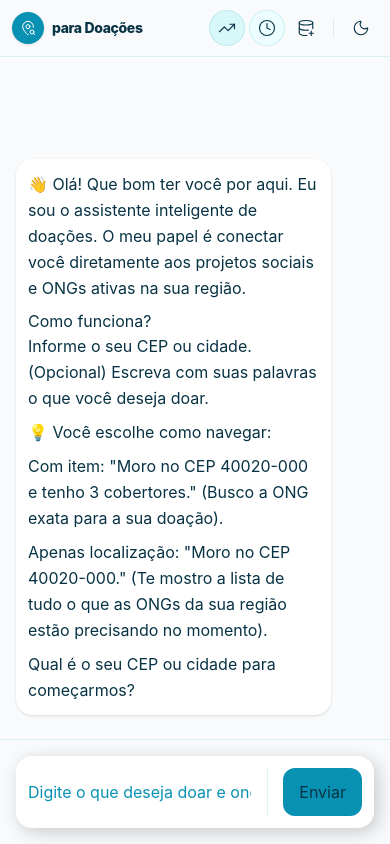
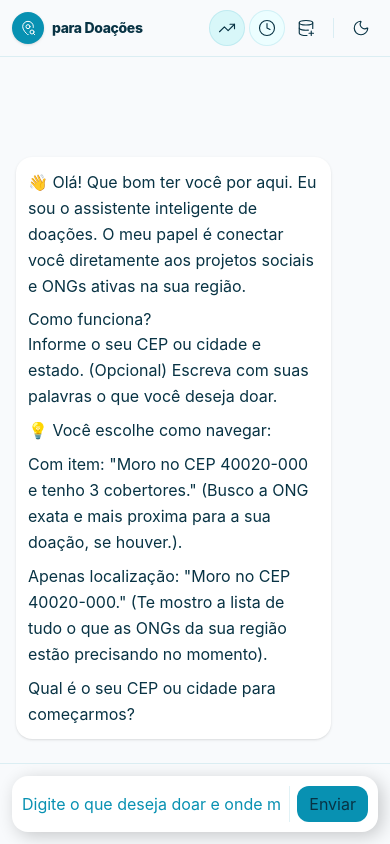
Before and after one commit to emilio-manoel/TCC--Sistema-Inteligente-de-Triagem-e-Match-para-Doacoes-de-ONGs, a React (Vite) app: page /1788035156000 in a window 390 px wide. Built offline with nearby package versions, Linux system fonts and the light colour scheme; no server answers.

Commit message:
realizando alterações no layout no qual quebrava quando estivesse no mobile

```diff
--- a/index.html
+++ b/index.html
@@ -9,7 +9,7 @@
     />
     <meta
       name="viewport"
-      content="width=device-width, initial-scale=1.0, viewport-fit=cover"
+      content="width=device-width, initial-scale=1.0, viewport-fit=cover, interactive-widget=resizes-content"
     />
     <title>Sistema inteligente de triagem e match para doações de ongs</title>
   </head>
--- a/package.json
+++ b/package.json
@@ -1,7 +1,7 @@
 {
   "name": "tcc--sistema-inteligente-de-triagem-e-match-para-doacoes-de-ongs",
   "private": true,
-  "version": "2.0.0",
+  "version": "2.0.2",
   "type": "module",
   "scripts": {
     "dev": "vite --host",
--- a/src/App.tsx
+++ b/src/App.tsx
@@ -3,9 +3,9 @@ import { router } from "./router";
 
 function App() {
   return (
-    <main className="w-screen h-screen">
-    <RouterProvider router={router} />
-    </main>
+    <div className="w-full h-full">
+      <RouterProvider router={router} />
+    </div>
   )
 }
 
--- a/src/components/chat/ChatInput.tsx
+++ b/src/components/chat/ChatInput.tsx
@@ -25,7 +25,7 @@ export default function ChatInput({ onSendMessage, disabled }: ChatInputProps) {
   }
 
   return (
-    <div className="p-4 bg-background border-t border-border shrink-0 w-full">
+    <div className="p-3 sm:p-4 safe-area-bottom bg-background border-t border-border shrink-0 w-full z-10">
       <div className="max-w-4xl mx-auto w-full">
         <Input
           placeholder="Digite o que deseja doar e onde mora..."
--- a/src/components/ui/Input.tsx
+++ b/src/components/ui/Input.tsx
@@ -21,7 +21,7 @@ export function Input({
   return (
     <div
       className={[
-        "bg-input flex items-center rounded-2xl p-3 sm:p-4 shadow-[4px_4px_18px_0px_rgba(0,0,0,0.2)]",
+        "bg-input flex items-center rounded-2xl p-2.5 sm:p-4 shadow-[4px_4px_18px_0px_rgba(0,0,0,0.2)]",
         disabled ? "opacity-60" : "",
         className,
       ].join(" ")}
@@ -34,16 +34,17 @@ export function Input({
         data-lpignore="true"
         data-form-type="other"
         {...rest}
-        className="text-foreground placeholder:text-muted-foreground w-full bg-transparent text-base sm:text-sm outline-none disabled:cursor-not-allowed"
+        className="text-foreground placeholder:text-muted-foreground w-full min-w-0 bg-transparent text-base sm:text-sm outline-none disabled:cursor-not-allowed"
       />
       {suffix && (
         <>
-          <Divider orientation="vertical" />
+          <Divider orientation="vertical" spacing={8} />
           <Button
             type="button"
             disabled={disabled}
             onClick={onClickSuffix}
-            className="text-muted-foreground text-sm font-medium disabled:opacity-40 disabled:cursor-not-allowed"
+            size="sm"
+            className="text-muted-foreground text-xs sm:text-sm font-medium disabled:opacity-40 disabled:cursor-not-allowed shrink-0"
           >
             {suffix}
           </Button>
--- a/src/index.css
+++ b/src/index.css
@@ -8,9 +8,13 @@
 @import "leaflet/dist/leaflet.css";
 
 @layer base {
-  html, body {
+  html,
+  body,
+  #root {
     width: 100%;
     height: 100%;
+    height: 100dvh;
+    overflow: hidden;
   }
 
   body {
@@ -22,6 +26,16 @@
   }
 }
 
+.safe-area-bottom {
+  padding-bottom: calc(0.75rem + env(safe-area-inset-bottom, 0px));
+}
+
+@media (min-width: 640px) {
+  .safe-area-bottom {
+    padding-bottom: 1rem;
+  }
+}
+
 .lucide {
   stroke-width: 1.5;
 }
--- a/src/layout/RootLayout.tsx
+++ b/src/layout/RootLayout.tsx
@@ -3,7 +3,7 @@ import Header from "../components/shared/Header";
 
 export function RootLayout() {
     return (
-        <div className="flex h-screen flex-col overflow-hidden bg-background text-foreground">
+        <div className="flex h-dvh w-full flex-col overflow-hidden bg-background text-foreground">
             <Header />
             <main className="flex flex-1 flex-col min-h-0 overflow-hidden relative">
                 <Outlet />
--- a/src/styles/reset.css
+++ b/src/styles/reset.css
@@ -25,7 +25,7 @@ html {
   scroll-behavior: smooth;
 }
 
-body {
+body{
   min-height: 100%;
   margin: 0;
   padding: 0;
--- a/src/utils/messageInitial.ts
+++ b/src/utils/messageInitial.ts
@@ -7,12 +7,12 @@ export const MsgInitial: MessageItem = {
 Eu sou o assistente inteligente de doações. O meu papel é conectar você diretamente aos projetos sociais e ONGs ativas na sua região.
 
 ## Como funciona?
-Informe o seu CEP ou cidade.
+Informe o seu CEP ou cidade e estado.
 (Opcional) Escreva com suas palavras o que você deseja doar.
 
 💡 Você escolhe como navegar:
 
-Com item: "Moro no CEP 40020-000 e tenho 3 cobertores." (Busco a ONG exata para a sua doação).
+Com item: "Moro no CEP 40020-000 e tenho 3 cobertores." (Busco a ONG exata e mais proxima para a sua doação, se houver.).
 
 Apenas localização: "Moro no CEP 40020-000." (Te mostro a lista de tudo o que as ONGs da sua região estão precisando no momento).
 
```
